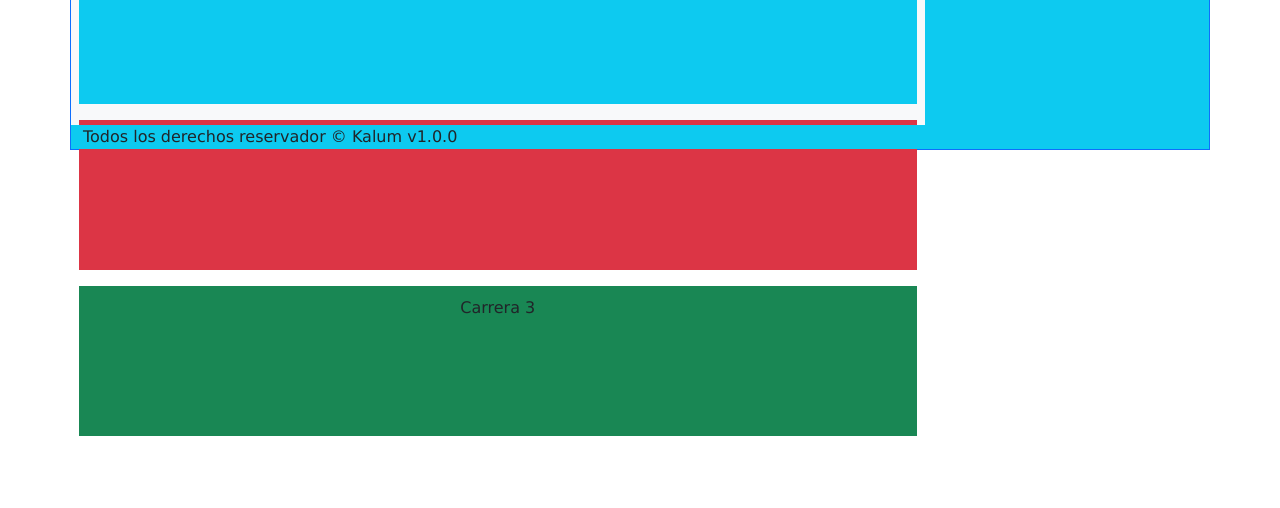
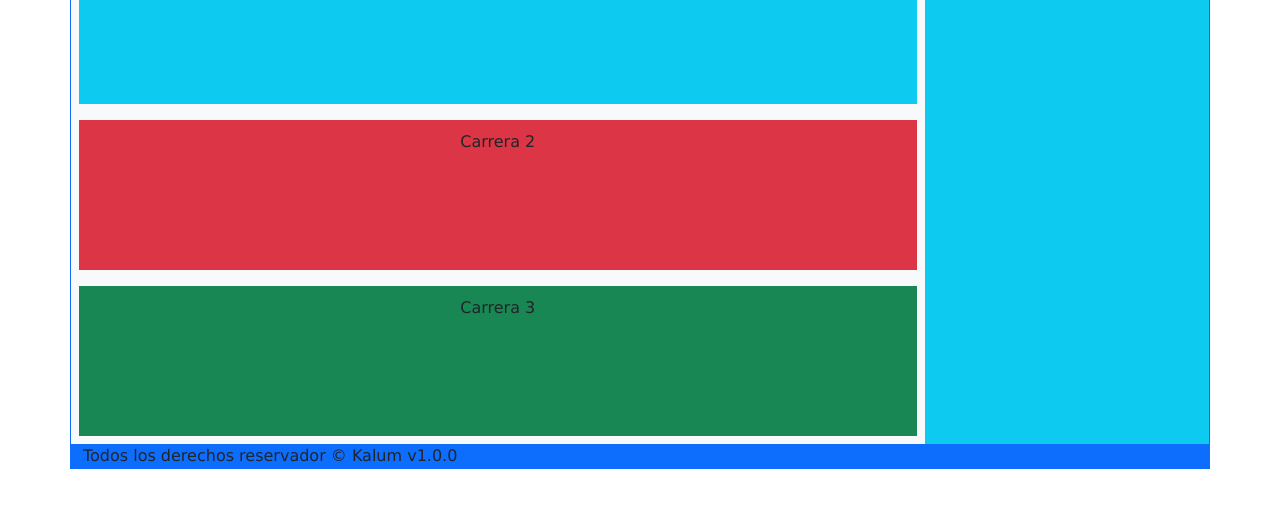
Before and after one commit to EdwinTumax/demo-boostrap-net, a plain HTML site: page index.html in a window 1280 px wide. Shown: the part 280-788 px from the top of the page. Drawn offline with Linux system fonts and the light colour scheme.

Commit message:
update rama master

```diff
--- a/assets/css/style.css
+++ b/assets/css/style.css
@@ -22,10 +22,6 @@
 
 #menu ul li a{
     color: white;
-}
-
-#carreras-tecnicas {
-    height: 250px;
 }
 
 #lateral h2 {
--- a/index.html
+++ b/index.html
@@ -56,7 +56,7 @@
                     </aside>
                 </div>
             </section>
-            <footer class="col bg-info">
+            <footer class="col bg-primary">
                 Todos los derechos reservador &copy; Kalum v1.0.0
             </footer>
         </div>
```
